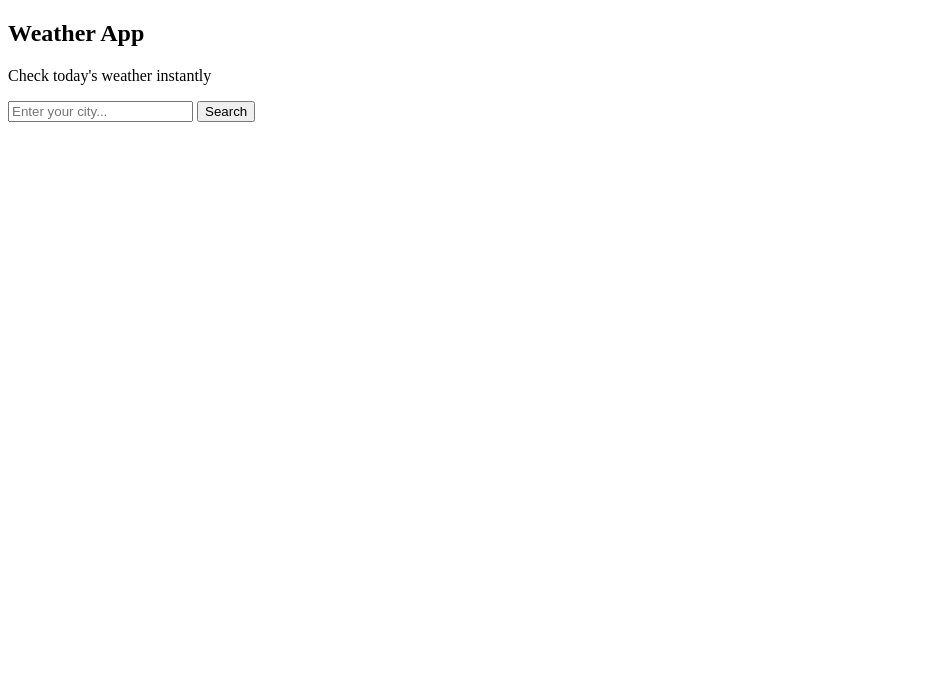
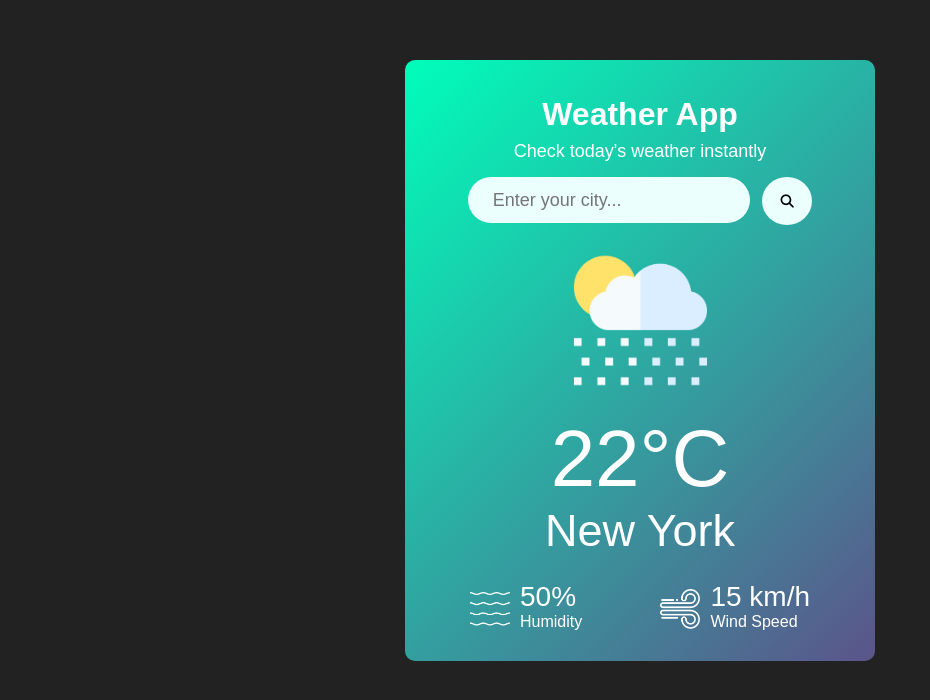
Before and after one commit to Gowthami-bot/testweather, a plain HTML site: page index.html in a window 1280 px wide. Shown: the whole page, without its empty margins (0-930 px from the left). Drawn offline with Linux system fonts and the light colour scheme.

Commit message:
change in UI and add styles

```diff
--- a/index.html
+++ b/index.html
@@ -6,17 +6,39 @@
     <title>Weather App</title>
     <link rel="stylesheet" href="style.css">
     <link rel="icon" href="cloudy.png" type="image/x-icon">
+    <link rel="stylesheet" href="https://cdnjs.cloudflare.com/ajax/libs/font-awesome/7.0.1/css/all.min.css">
 </head>
 <body>
     <div class="container">
-        <h2>Weather App</h2>
-        <p>Check today's weather instantly</p>
+        <div class="title">
+        <h1>Weather App</h1>
+        <p style="margin-bottom: 12px; font-size: 18px;">Check today's weather instantly</p>
+        </div>
         <div class="searchcontainer">
-            <input type="text" placeholder="Enter your city...">
-            <button>Search</button>
+            <input type="text" placeholder="Enter your city..." spellcheck="false">
+            <button><i class="fa-solid fa-magnifying-glass"></i> </button>
         </div>
-
-
+        <div class="weather">
+            <img src="images/rain.png" class="weather-icon">
+            <h1 class="temp">22°C</h1>
+            <h2 class="city">New York</h2>
+            <div class="details">
+                <div class="col">
+                    <img src="images/humidity.png">
+                    <div>
+                        <p class="humidity">50%</p>
+                        <p>Humidity</p>
+                    </div>
+                </div>
+                <div class="col">
+                    <img src="images/wind.png">
+                    <div>
+                        <p class="wind">15 km/h</p>
+                        <p>Wind Speed</p>
+                    </div>
+                </div>
+            </div>
+        </div>
     </div>
 
 </body>
--- a/style.css
+++ b/style.css
@@ -0,0 +1,84 @@
+* {
+    margin:0;
+    padding: 0;
+    font-family: 'Poppins', sans-serif;
+    box-sizing: border-box;
+}
+body {
+    background: #222;
+}
+.container {
+    width: 90%;
+    margin: 60px auto 0;
+    padding: 30px 45px;
+    max-width: 470px;
+    text-align: center;
+    background: linear-gradient(135deg, #00feba, #5b548a);
+    border-radius: 10px;
+    color: white;
+
+}
+.title {
+    line-height: 1.5;
+}
+.search {
+    width: 100%;
+    display: flex;
+    align-items: center;
+    justify-content: space-between;
+}
+input {
+    height: 46px;
+    border: 0;
+    outline: 0;
+    background: #ebfffc;
+    color: #555;
+    padding: 10px 25px;
+    font-size: 18px;
+    flex: 1;
+    border-radius: 30px;
+    margin-right: 8px;
+}
+button {
+   border: 0;
+   outline: 0;
+   background-color: #ebfffc;
+   border-radius: 50%;
+   width: 50px;
+   height: 48px;
+   cursor: pointer;
+}
+.weather-icon {
+    width: 50%;
+}
+.weather h1 {
+    font-size: 80px;
+    font-weight: 500;
+    margin-top: -6px;
+}
+.weather h2 {
+    font-size: 45px;
+    font-weight: 400;
+
+}
+.details {
+    display: flex;
+    align-items: center;
+    justify-content: space-between;
+    padding: 0 20px;
+    margin-top: 30px;
+}
+.col {
+    display: flex;
+    align-items: center;
+    text-align: left;
+
+}
+.col img {
+    width: 40px;
+    margin-right: 10px;
+}
+.humidity, .wind {
+    font-size: 28px;
+    margin-top: -6px;
+}
```
Also changed, not shown: images/clear.png (added), images/clouds.png (added), images/drizzle.png (added), images/humidity.png (added), images/mist.png (added), images/rain.png (added), images/search.png (added), images/snow.png (added), images/wind.png (added).
